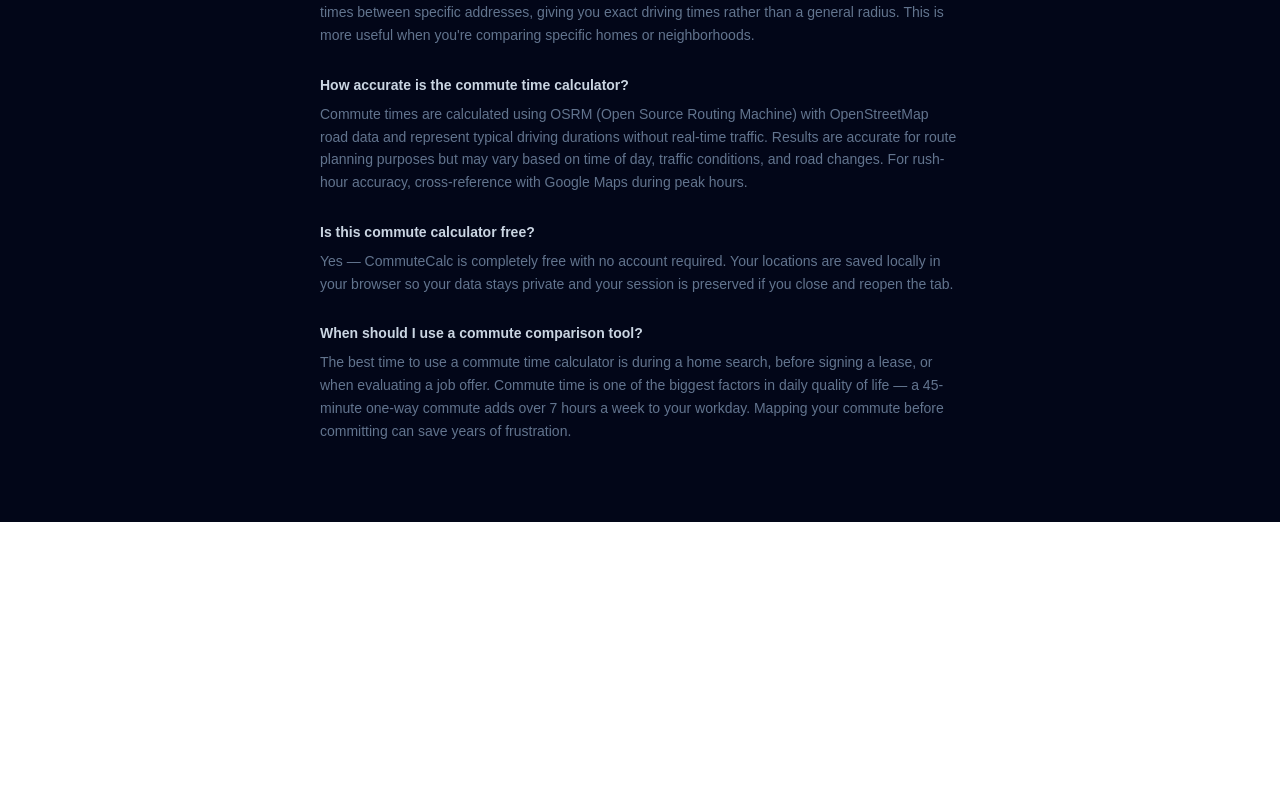
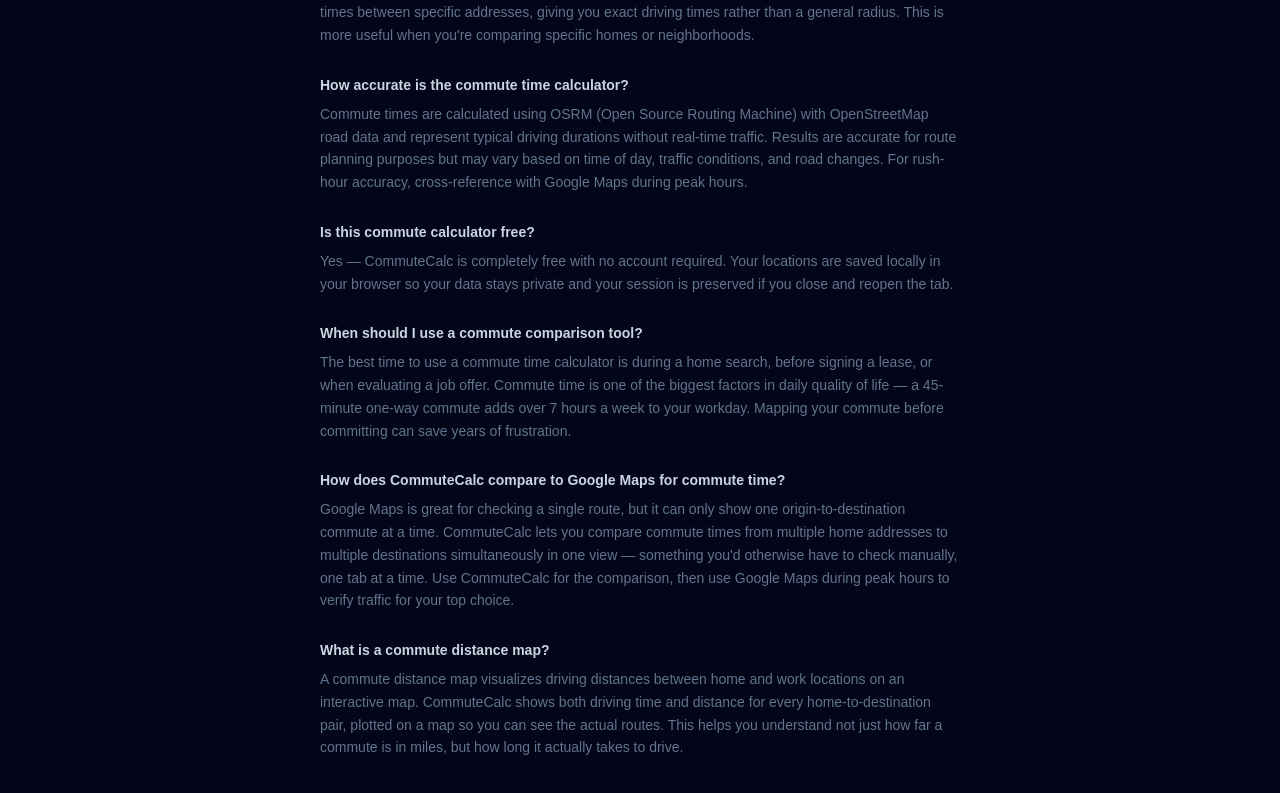
Before and after one commit to cthampton2/commute-calc, a Next.js app: page /tools/commute-comparison in a window 1280 px wide. Shown: the part 1489-2282 px from the top of the page. Before the commit the page ends 2011 px from the top, so only its background shows below. Built offline with nearby package versions, Linux system fonts and the light colour scheme.

Commit message:
Changes 4-3

```diff
--- a/app/tools/commute-comparison/layout.tsx
+++ b/app/tools/commute-comparison/layout.tsx
@@ -4,14 +4,14 @@
 export const metadata: Metadata = {
   title: "Commute Map Calculator — Compare Driving Times from Multiple Locations",
   description:
-    "Free interactive commute map calculator. Add multiple home addresses and destinations to compare driving times side-by-side on a map. Find the best place to live based on your daily commute.",
+    "Stop checking Google Maps one address at a time. Add the homes you're comparing, enter your workplace, and see every commute side-by-side on an interactive map. Free, no sign-up.",
   alternates: {
     canonical: "/tools/commute-comparison",
   },
   openGraph: {
     title: "Commute Map Calculator | CommuteCalc",
     description:
-      "Free interactive commute map calculator. Compare driving times from multiple home locations to find the best place to live. No sign-up required.",
+      "Stop checking Google Maps one address at a time. Add the homes you're comparing, enter your workplace, and see every commute side-by-side on a map. Free, no sign-up.",
     url: "https://commutecalc.com/tools/commute-comparison",
     type: "website",
   },
@@ -19,7 +19,7 @@
     card: "summary_large_image",
     title: "Commute Map Calculator | CommuteCalc",
     description:
-      "Free interactive commute map calculator. Compare driving times from multiple home locations to find the best place to live. No sign-up required.",
+      "Stop checking Google Maps one address at a time. Add the homes you're comparing, enter your workplace, and see every commute side-by-side on a map. Free, no sign-up.",
   },
 };
 
@@ -46,6 +46,77 @@
   ],
 };
 
+const faqJsonLd = {
+  "@context": "https://schema.org",
+  "@type": "FAQPage",
+  mainEntity: [
+    {
+      "@type": "Question",
+      name: "What is a commute map calculator?",
+      acceptedAnswer: {
+        "@type": "Answer",
+        text: "A commute map calculator lets you enter multiple home addresses and destinations — like your workplace, gym, or school — and see the driving time between each pair plotted on an interactive map. Instead of checking Google Maps one route at a time, you get a side-by-side commute time comparison so you can instantly see which home has the shortest overall commute.",
+      },
+    },
+    {
+      "@type": "Question",
+      name: "How do I compare commute times from multiple locations?",
+      acceptedAnswer: {
+        "@type": "Answer",
+        text: "Add each home address you're considering under 'Homes You're Considering,' then add your workplace and any other regular destinations under 'Where You Need to Go.' Hit Calculate — the tool computes driving times for every combination and displays them in a matrix. Click any route to highlight it on the commute map.",
+      },
+    },
+    {
+      "@type": "Question",
+      name: "What is a commute radius map?",
+      acceptedAnswer: {
+        "@type": "Answer",
+        text: "A commute radius map shows all the areas you can reach within a certain drive time — for example, everywhere within a 30-minute drive of your office. CommuteCalc calculates point-to-point commute times between specific addresses, giving you exact driving times rather than a general radius. This is more useful when you're comparing specific homes or neighborhoods.",
+      },
+    },
+    {
+      "@type": "Question",
+      name: "How does CommuteCalc compare to Google Maps for commute time?",
+      acceptedAnswer: {
+        "@type": "Answer",
+        text: "Google Maps is great for checking a single route, but it can only show one origin-to-destination commute at a time. CommuteCalc lets you compare commute times from multiple home addresses to multiple destinations simultaneously in one view — something you'd otherwise have to check manually, one tab at a time. Use CommuteCalc for the comparison, then use Google Maps during peak hours to verify traffic for your top choice.",
+      },
+    },
+    {
+      "@type": "Question",
+      name: "What is a commute distance map?",
+      acceptedAnswer: {
+        "@type": "Answer",
+        text: "A commute distance map visualizes driving distances between home and work locations on an interactive map. CommuteCalc shows both driving time and distance for every home-to-destination pair, plotted on a map so you can see the actual routes. This helps you understand not just how far a commute is in miles, but how long it actually takes to drive.",
+      },
+    },
+    {
+      "@type": "Question",
+      name: "How accurate is the commute time calculator?",
+      acceptedAnswer: {
+        "@type": "Answer",
+        text: "Commute times are calculated using OSRM (Open Source Routing Machine) with OpenStreetMap road data and represent typical driving durations without real-time traffic. Results are accurate for route planning purposes but may vary based on time of day, traffic conditions, and road changes. For rush-hour accuracy, cross-reference with Google Maps during peak hours.",
+      },
+    },
+    {
+      "@type": "Question",
+      name: "Is this commute calculator free?",
+      acceptedAnswer: {
+        "@type": "Answer",
+        text: "Yes — CommuteCalc is completely free with no account required. Your locations are saved locally in your browser so your data stays private and your session is preserved if you close and reopen the tab.",
+      },
+    },
+    {
+      "@type": "Question",
+      name: "When should I use a commute comparison tool?",
+      acceptedAnswer: {
+        "@type": "Answer",
+        text: "The best time to use a commute time calculator is during a home search, before signing a lease, or when evaluating a job offer. Commute time is one of the biggest factors in daily quality of life — a 45-minute one-way commute adds over 7 hours a week to your workday. Mapping your commute before committing can save years of frustration.",
+      },
+    },
+  ],
+};
+
 export default function CommuteComparisonLayout({
   children,
 }: {
@@ -58,6 +129,11 @@
         type="application/ld+json"
         dangerouslySetInnerHTML={{ __html: JSON.stringify(jsonLd) }}
       />
+      <Script
+        id="commute-faq-jsonld"
+        type="application/ld+json"
+        dangerouslySetInnerHTML={{ __html: JSON.stringify(faqJsonLd) }}
+      />
       {children}
     </>
   );
--- a/app/tools/commute-comparison/page.tsx
+++ b/app/tools/commute-comparison/page.tsx
@@ -370,6 +370,18 @@
                 The best time to use a commute time calculator is during a home search, before signing a lease, or when evaluating a job offer. Commute time is one of the biggest factors in daily quality of life — a 45-minute one-way commute adds over 7 hours a week to your workday. Mapping your commute before committing can save years of frustration.
               </p>
             </div>
+            <div>
+              <h3 className="text-sm font-semibold text-slate-300 mb-2">How does CommuteCalc compare to Google Maps for commute time?</h3>
+              <p className="text-sm text-slate-500 leading-relaxed">
+                Google Maps is great for checking a single route, but it can only show one origin-to-destination commute at a time. CommuteCalc lets you compare commute times from multiple home addresses to multiple destinations simultaneously in one view — something you&apos;d otherwise have to check manually, one tab at a time. Use CommuteCalc for the comparison, then use Google Maps during peak hours to verify traffic for your top choice.
+              </p>
+            </div>
+            <div>
+              <h3 className="text-sm font-semibold text-slate-300 mb-2">What is a commute distance map?</h3>
+              <p className="text-sm text-slate-500 leading-relaxed">
+                A commute distance map visualizes driving distances between home and work locations on an interactive map. CommuteCalc shows both driving time and distance for every home-to-destination pair, plotted on a map so you can see the actual routes. This helps you understand not just how far a commute is in miles, but how long it actually takes to drive.
+              </p>
+            </div>
           </div>
         </div>
 
```
